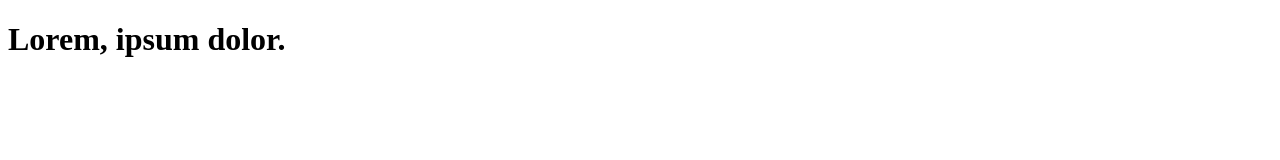
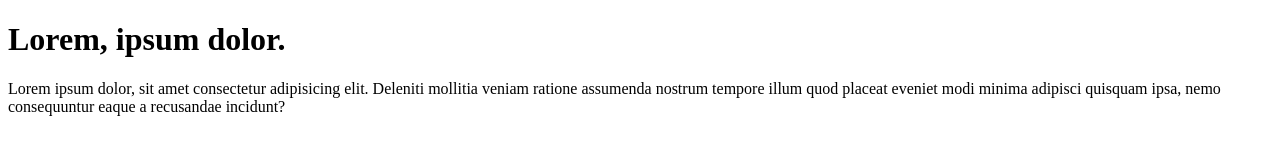
Before and after one commit to MilaSkalova/ukol4, a plain HTML site: page index.html in a window 1280 px wide. Drawn offline with Linux system fonts and the light colour scheme.

Commit message:
Přidán odstavec

```diff
--- a/index.html
+++ b/index.html
@@ -8,6 +8,7 @@
 <body>
   <h1>
     <h1>Lorem, ipsum dolor.</h1>
+    <p>Lorem ipsum dolor, sit amet consectetur adipisicing elit. Deleniti mollitia veniam ratione assumenda nostrum tempore illum quod placeat eveniet modi minima adipisci quisquam ipsa, nemo consequuntur eaque a recusandae incidunt?</p>
   </h1>
 </body>
 </html>
```
